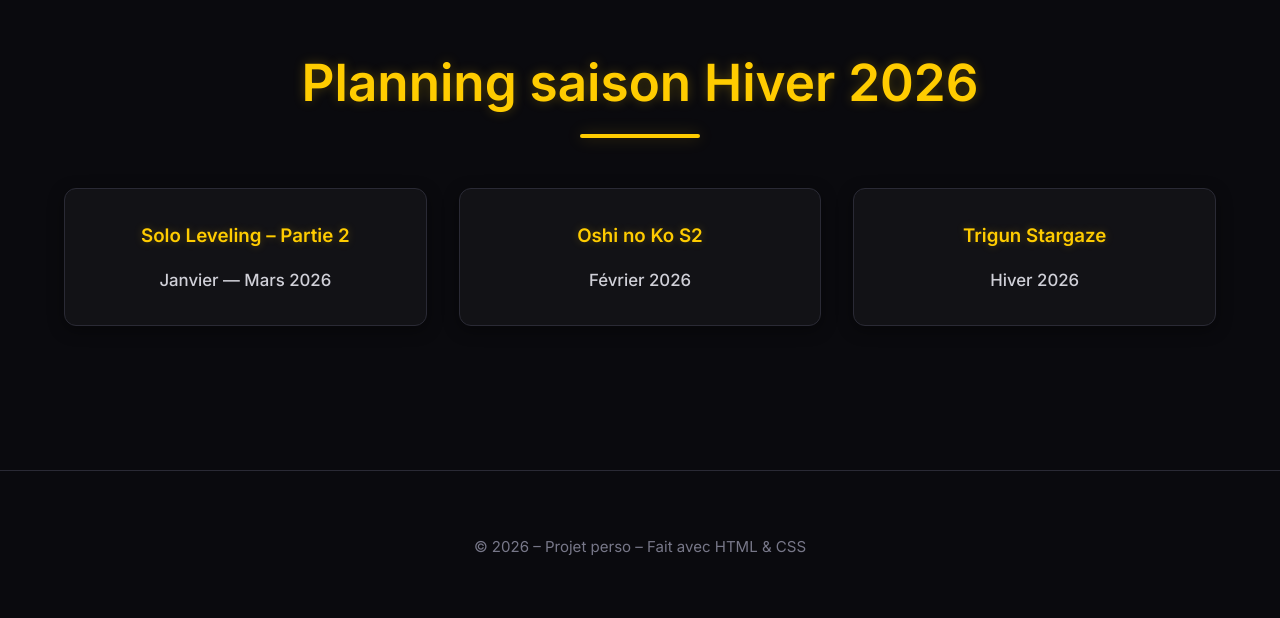
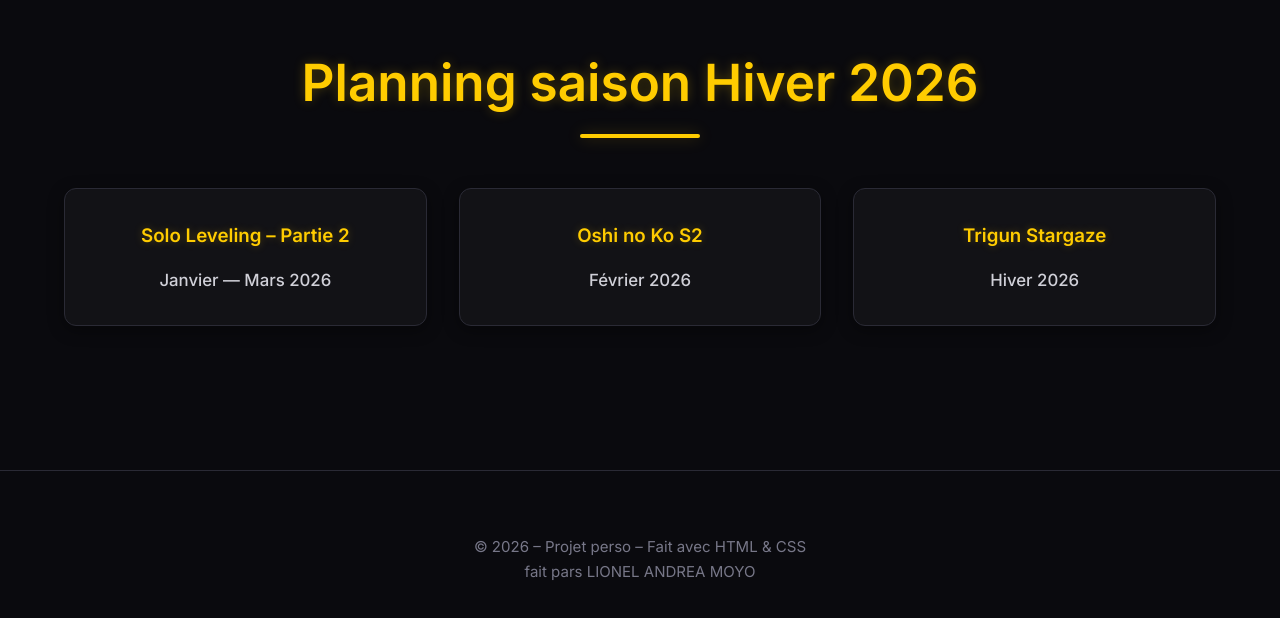
Before and after one commit to lionelandrea/git-github-evaluation, a plain HTML site: page index.html in a window 1280 px wide. Shown: the part 2062-2680 px from the top of the page. Drawn offline with Linux system fonts and the light colour scheme.

Commit message:
Ajout du nom du programmeur et ajout des commandes stash

```diff
--- a/index.html
+++ b/index.html
@@ -96,6 +96,7 @@
 
   <footer>
     <p>© 2026 – Projet perso – Fait avec HTML & CSS</p>
+    <p>fait pars LIONEL ANDREA MOYO </p>
   </footer>
 
 </body>
```
Also changed, not shown: 1 other file.
